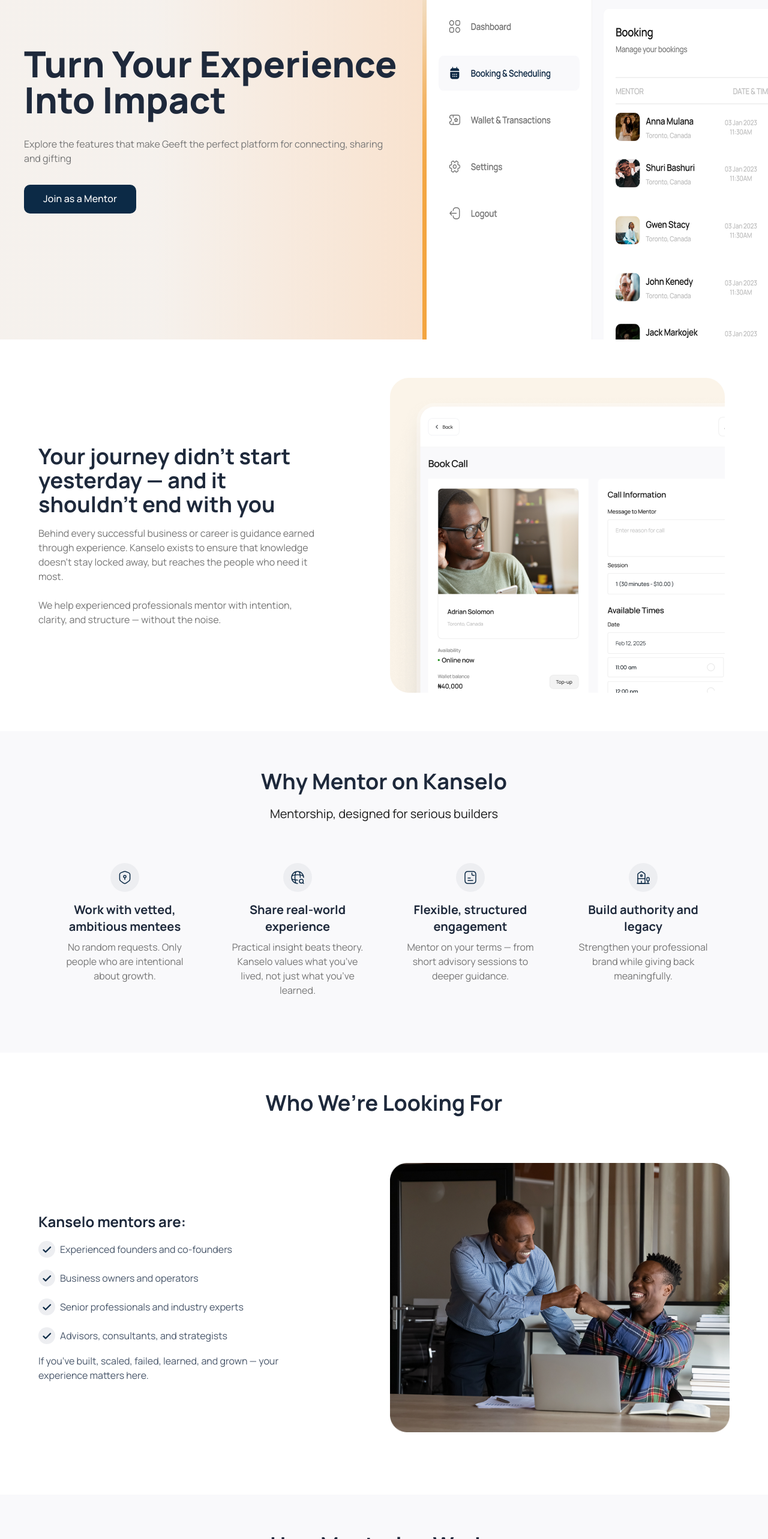
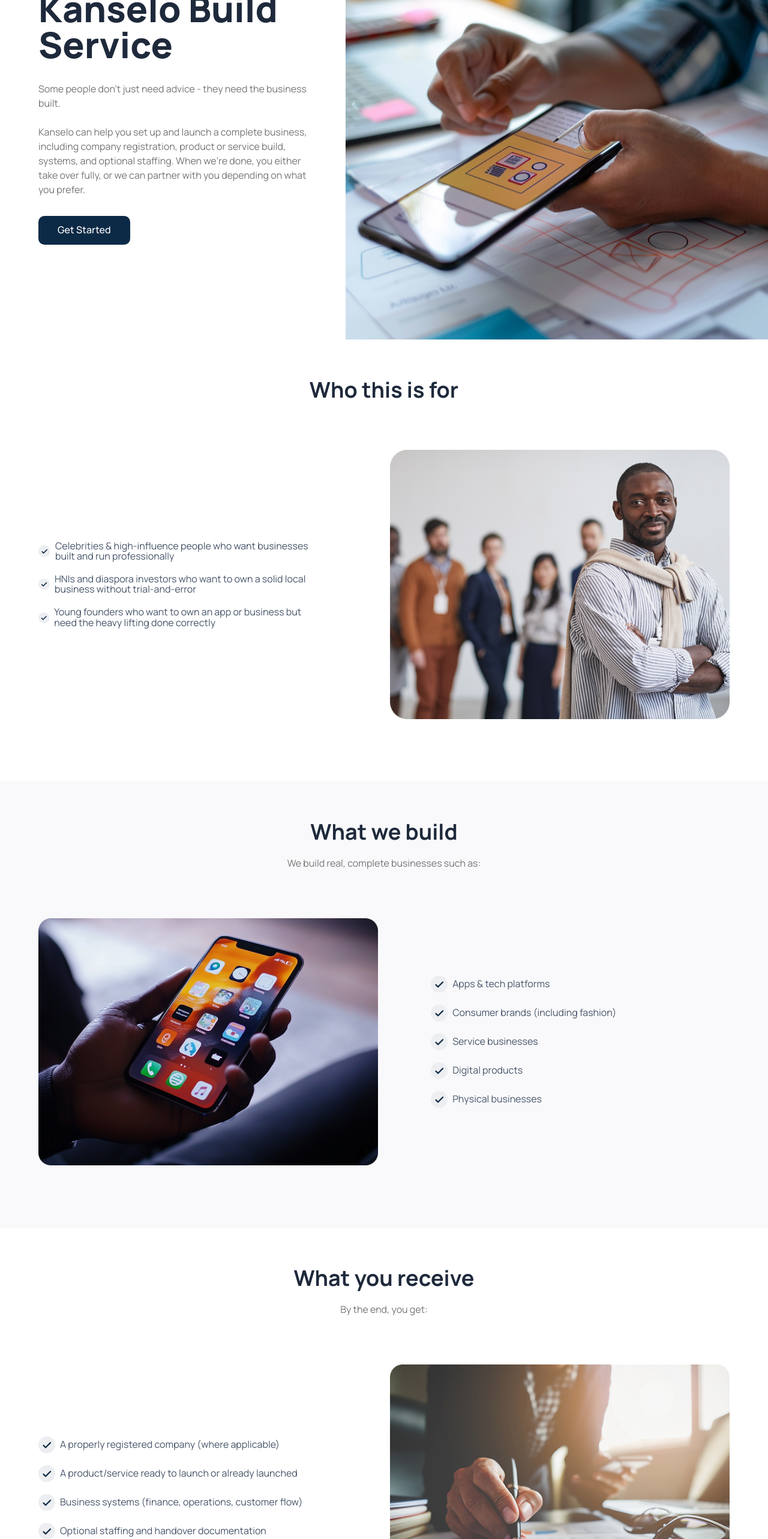
Before and after one commit to jupitaco/kanselo-website, a Next.js app: page /build-with-us in a window 1280 px wide. Shown: the part 234-2800 px from the top of the page at 60% size. Built offline with nearby package versions, Linux system fonts and the light colour scheme.

Commit message:
add builder

```diff
--- a/app/build-with-us/page.tsx
+++ b/app/build-with-us/page.tsx
@@ -2,10 +2,14 @@
 import { FAQs } from "@/components/ui/faq";
 import { GetStarted } from "@/components/ui/getStarted";
 import {
+  builderEngagement,
   howMentoringWorks,
   mentorsAre,
   mentorsFaq,
+  whatBuilderGet,
   whatMakeKanseloDifferent,
+  whatWeBuild,
+  whoBuildIsFor,
   whyMentorsOnKanselo,
 } from "@/constants";
 import { allImages } from "@/public/images/images";
@@ -20,83 +24,34 @@
 export default function page() {
   return (
     <main className="overflow-hidden">
-      <section className="to-secondary/40 from-secondary-25/60 flex min-h-screen flex-wrap justify-between space-y-5 overflow-hidden bg-linear-to-r from-20% to-90% pt-30">
-        <article className="flex flex-1 flex-col justify-center gap-8 px-3 lg:px-10">
-          <h1>Turn Your Experience Into Impact</h1>
+      <section className="flex min-h-screen flex-wrap justify-between space-y-5 overflow-hidden pt-20">
+        <article className="flex flex-1 flex-col justify-center gap-8 px-3 lg:px-16">
+          <h1>Kanselo Build Service</h1>
           <p>
-            Explore the features that make Geeft the perfect platform for
-            connecting, sharing and gifting
+            Some people don’t just need advice - they need the business built.
+            <br />
+            <br />
+            Kanselo can help you set up and launch a complete business,
+            including company registration, product or service build, systems,
+            and optional staffing. When we’re done, you either take over fully,
+            or we can partner with you depending on what you prefer.
           </p>
-          <Button
-            link
-            href="https://kanselo-mentor.vercel.app"
-            className="pry-btn w-full lg:w-fit"
-          >
-            Join as a Mentor
-          </Button>
+          <Button className="pry-btn w-full lg:w-fit">Get Started</Button>
         </article>
-        <figure className="-mb-20 flex w-full justify-end lg:w-[45%]">
-          <Image src={allImages.dashboardImg} alt="" />
+        <figure className="flex w-full justify-end lg:w-[55%]">
+          <Image src={allImages.buildHero} alt="" />
         </figure>
-      </section>
-
-      <section className="container grid grid-cols-1 items-center gap-5 overflow-hidden py-16 lg:grid-cols-2">
-        <article data-aos="fade-left" className="w-full space-y-4 md:w-10/12">
-          <h2>
-            Your journey didn’t start yesterday — and it shouldn’t end with you
-          </h2>
-          <p>
-            Behind every successful business or career is guidance earned
-            through experience. Kanselo exists to ensure that knowledge doesn’t
-            stay locked away, but reaches the people who need it most.
-            <br /> <br />
-            We help experienced professionals mentor with intention, clarity,
-            and structure — without the noise.
-          </p>
-        </article>
-
-        <figure data-aos="fade-left">
-          <Image src={allImages.guidance} alt="" />
-        </figure>
-      </section>
-
-      <section className="bg-grey-5 overflow-hidden py-16">
-        <article className="container flex flex-col items-center justify-between space-y-10 overflow-hidden">
-          <hgroup data-aos="fade-down" className="space-y-5 text-center">
-            <h2>Why Mentor on Kanselo</h2>
-            <h4 className="text-grey-500 font-normal!">
-              Mentorship, designed for serious builders
-            </h4>
-          </hgroup>
-
-          <ul className="grid grid-cols-1 lg:grid-cols-4">
-            {whyMentorsOnKanselo.map(({ title, subtext, icon }, idx) => (
-              <li
-                data-aos="fade-right"
-                key={idx}
-                className="flex flex-col items-center space-y-4 p-7"
-              >
-                <div>{icon}</div>
-                <div className="space-y-2 text-center">
-                  <h4 className="">{title}</h4>
-                  <p>{subtext}</p>
-                </div>
-              </li>
-            ))}
-          </ul>
-        </article>
       </section>
 
       <section className="container space-y-10 overflow-hidden py-16">
         <hgroup data-aos="fade-down" className="space-y-5 text-center">
-          <h2>Who We’re Looking For</h2>
+          <h2>Who this is for</h2>
         </hgroup>
         <article className="grid grid-cols-1 items-center gap-5 py-10 lg:grid-cols-2">
           <div data-aos="fade-left" className="w-full space-y-4 md:w-10/12">
             <article className="space-y-4">
-              <h3>Kanselo mentors are:</h3>
               <ul className="flex flex-col gap-5">
-                {mentorsAre.map((item, idx) => (
+                {whoBuildIsFor.map((item, idx) => (
                   <li
                     key={idx}
                     className="text-grey-600 inline-flex items-center gap-2"
@@ -105,30 +60,84 @@
                   </li>
                 ))}
               </ul>
-              <p className="text-grey-600">
-                If you’ve built, scaled, failed, learned, and grown — your
-                experience matters here.
-              </p>
             </article>
           </div>
 
           <figure data-aos="fade-right">
-            <Image src={allImages.lookingFor} alt="" />
+            <Image src={allImages.whoThisFor} alt="" />
           </figure>
         </article>
       </section>
 
-      <section id="how-it-works" className="bg-grey-5 overflow-hidden py-16">
+      <section className="bg-grey-5 overflow-hidden py-16">
+        <section className="container space-y-10">
+          <hgroup data-aos="fade-down" className="space-y-5 text-center">
+            <h2>What we build</h2>
+            <p>We build real, complete businesses such as:</p>
+          </hgroup>
+          <article className="grid grid-cols-1 items-center gap-5 py-10 lg:grid-cols-2">
+            <figure data-aos="fade-right">
+              <Image src={allImages.whatWeBuild} alt="" />
+            </figure>{" "}
+            <div
+              data-aos="fade-left"
+              className="flex w-full justify-end space-y-4 md:w-8/12"
+            >
+              <article className="space-y-4">
+                <ul className="flex flex-col gap-5">
+                  {whatWeBuild.map((item, idx) => (
+                    <li
+                      key={idx}
+                      className="text-grey-600 inline-flex items-center gap-2"
+                    >
+                      <CheckedIcon /> {item}
+                    </li>
+                  ))}
+                </ul>
+              </article>
+            </div>
+          </article>
+        </section>
+      </section>
+
+      <section className="container space-y-10 overflow-hidden py-16">
+        <hgroup data-aos="fade-down" className="space-y-5 text-center">
+          <h2>What you receive</h2>
+          <p>By the end, you get:</p>
+        </hgroup>
+        <article className="grid grid-cols-1 items-center gap-5 py-10 lg:grid-cols-2">
+          <div data-aos="fade-left" className="w-full space-y-4 md:w-10/12">
+            <article className="space-y-4">
+              <ul className="flex flex-col gap-5">
+                {whatBuilderGet.map((item, idx) => (
+                  <li
+                    key={idx}
+                    className="text-grey-600 inline-flex items-center gap-2"
+                  >
+                    <CheckedIcon /> {item}
+                  </li>
+                ))}
+              </ul>
+            </article>
+          </div>
+
+          <figure data-aos="fade-right">
+            <Image src={allImages.whatYouGet} alt="" />
+          </figure>
+        </article>
+      </section>
+
+      <section id="how-it-works" className="bg-grey-5 overflow-hidden py-20">
         <article className="container flex flex-col items-center justify-between space-y-10 overflow-hidden">
           <hgroup data-aos="fade-down" className="space-y-5 text-center">
-            <h2>How Mentoring Works</h2>
+            <h2>Engagement Options</h2>
             <h4 className="text-grey-500 font-normal!">
-              Simple. Respectful. Impact-driven.
+              Select from our different options:
             </h4>
           </hgroup>
 
-          <ul className="grid grid-cols-1 gap-8 lg:grid-cols-4">
-            {howMentoringWorks.map(({ title, subtext }, idx) => (
+          <ul className="grid grid-cols-1 gap-8 lg:grid-cols-3">
+            {builderEngagement.map(({ title, subtext }, idx) => (
               <li
                 data-aos="fade-right"
                 key={idx}
@@ -146,50 +155,6 @@
           </ul>
         </article>
       </section>
-
-      <section className="container space-y-10 overflow-hidden py-16">
-        <hgroup data-aos="fade-down" className="space-y-5 text-center">
-          <h2>Who We’re Looking For</h2>
-        </hgroup>
-        <article className="grid grid-cols-1 items-center gap-5 py-10 lg:grid-cols-2">
-          <div data-aos="fade-left" className="w-full space-y-6 md:w-10/12">
-            <article className="space-y-4">
-              <h3>What Makes Kanselo Different</h3>
-              <h5 className="text-grey-500 text-lg font-bold">
-                Built on trust, not volume
-              </h5>
-              <p className="text-grey-600">
-                Kanselo prioritizes depth over scale. We focus on meaningful
-                mentorship — not mass sign-ups.
-              </p>
-            </article>
-            <ul className="flex flex-col gap-5">
-              {whatMakeKanseloDifferent.map((item, idx) => (
-                <li
-                  key={idx}
-                  className="text-grey-600 inline-flex items-center gap-2"
-                >
-                  <CheckedIcon /> {item}
-                </li>
-              ))}
-            </ul>
-          </div>
-
-          <figure data-aos="fade-right">
-            <Image src={allImages.whatMakeus} alt="" />
-          </figure>
-        </article>
-      </section>
-
-      <GetStarted
-        title="Experience deserves a platform"
-        subtitle="Kanselo exists to honour experience by turning it into guidance — helping ambitious people avoid mistakes, grow faster, and build smarter."
-        ctaTitle="Join as a Mentor"
-        link="https://kanselo-mentor.vercel.app"
-        className="bg-grey-5!"
-      />
-
-      <FAQs faqsData={mentorsFaq} />
     </main>
   );
 }
--- a/app/mentor/page.tsx
+++ b/app/mentor/page.tsx
@@ -23,10 +23,7 @@
       <section className="to-secondary/40 from-secondary-25/60 flex min-h-screen flex-wrap justify-between space-y-5 overflow-hidden bg-linear-to-r from-20% to-90% pt-30">
         <article className="flex flex-1 flex-col justify-center gap-8 px-3 lg:px-10">
           <h1>Turn Your Experience Into Impact</h1>
-          <p>
-            Explore the features that make Geeft the perfect platform for
-            connecting, sharing and gifting
-          </p>
+          <p>Mentor the next generation of entrepreneurs and professionals.</p>
           <Button
             link
             href="https://kanselo-mentor.vercel.app"
--- a/constants/index.tsx
+++ b/constants/index.tsx
@@ -211,9 +211,4 @@
     subtext:
       "We build, hire key staff, run for an agreed period, then hand over stable operations.",
   },
-  {
-    title: "Mentor with purpose",
-    subtext:
-      "Offer guidance that helps people make better decisions and move forward.",
-  },
 ];
```
